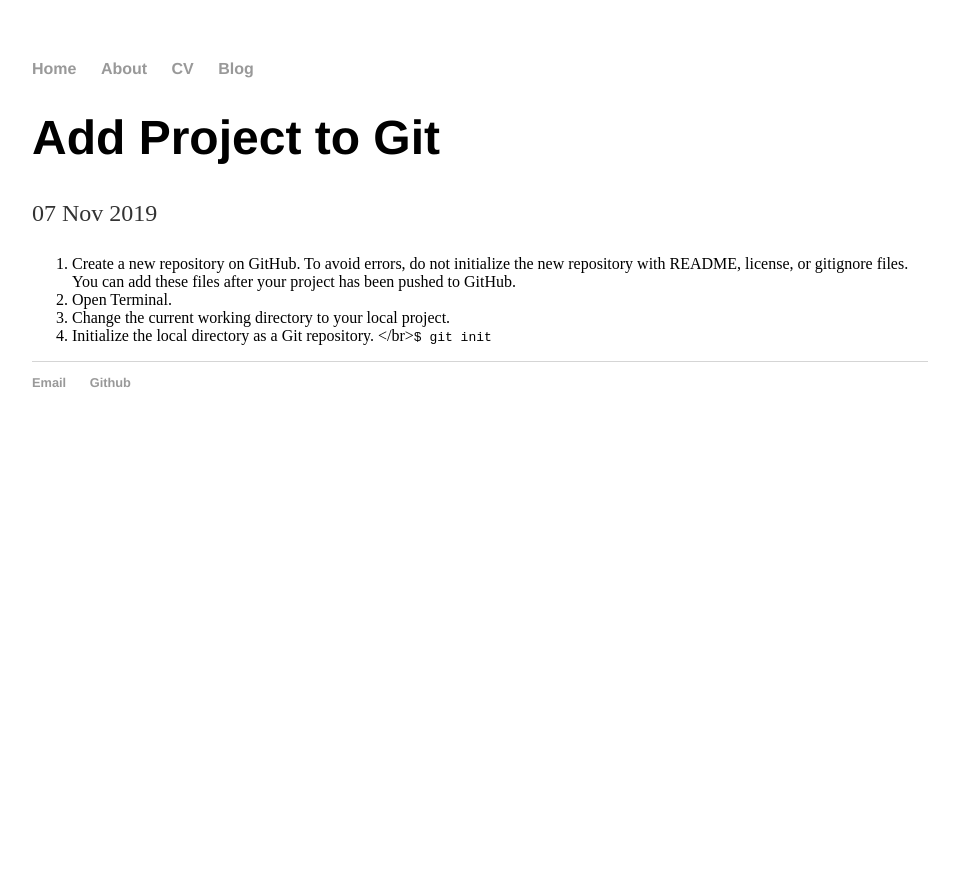
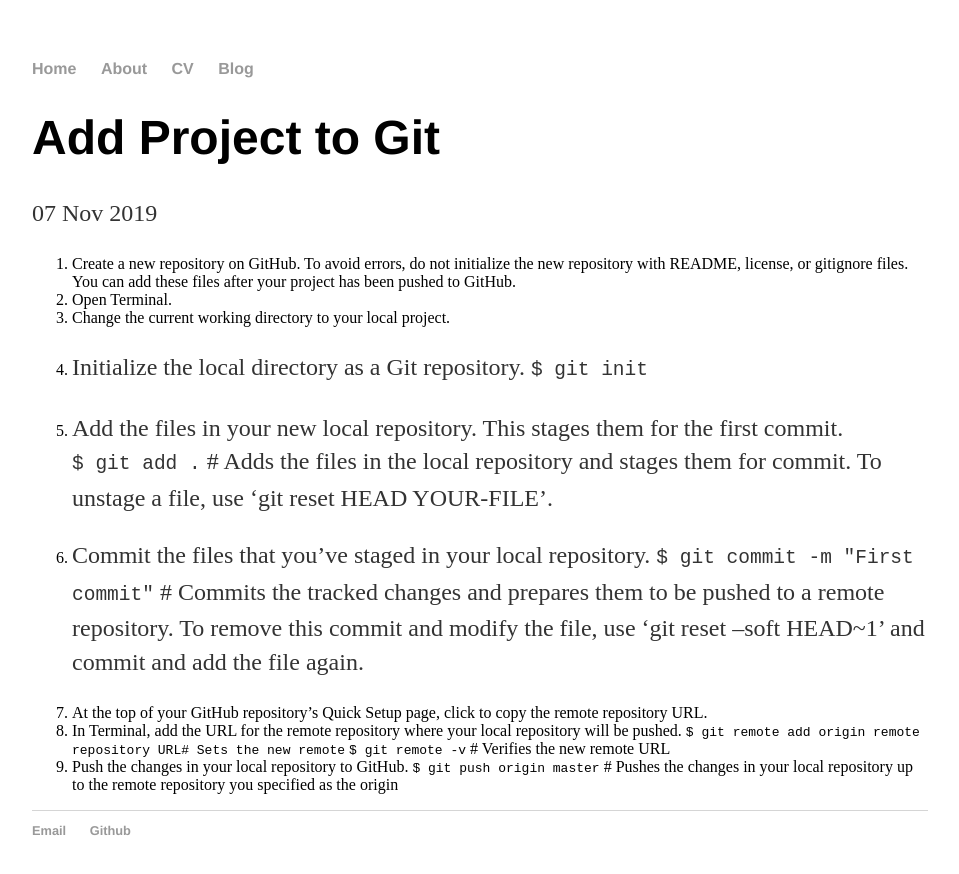
Before and after one commit to purnandaru16/blog, a Jekyll site: the page built from _posts/2019-11-07-post-to-repo.md, in a window 1280 px wide. Shown: the top 874 px of the page, without its empty margins (160-1119 px from the left). Built offline with Jekyll 4.4.1, drawn with Linux system fonts in a browser that asks for light colours.

Commit message:
Update 2019-11-07-post-to-repo.md

```diff
--- a/_posts/2019-11-07-post-to-repo.md
+++ b/_posts/2019-11-07-post-to-repo.md
@@ -8,4 +8,21 @@ date: 2019-11-07
 2. Open Terminal.
 3. Change the current working directory to your local project.
 4. Initialize the local directory as a Git repository.
-</br><code>$ git init</code>
+    <code>$ git init</code>
+
+5. Add the files in your new local repository. This stages them for the first commit.
+    <br><code>$ git add .</code>
+    # Adds the files in the local repository and stages them for commit. To unstage a file, use 'git reset HEAD YOUR-FILE'.
+
+6. Commit the files that you've staged in your local repository.
+    <code>$ git commit -m "First commit"</code>
+    # Commits the tracked changes and prepares them to be pushed to a remote repository. To remove this commit and modify the file, use 'git reset --soft HEAD~1' and commit and add the file again.
+
+7. At the top of your GitHub repository's Quick Setup page, click  to copy the remote repository URL.
+8. In Terminal, add the URL for the remote repository where your local repository will be pushed.
+    <code>$ git remote add origin remote repository URL# Sets the new remote</code>
+    <code>$ git remote -v</code>
+    # Verifies the new remote URL
+9. Push the changes in your local repository to GitHub.
+    <code>$ git push origin master</code>
+    # Pushes the changes in your local repository up to the remote repository you specified as the origin
```
